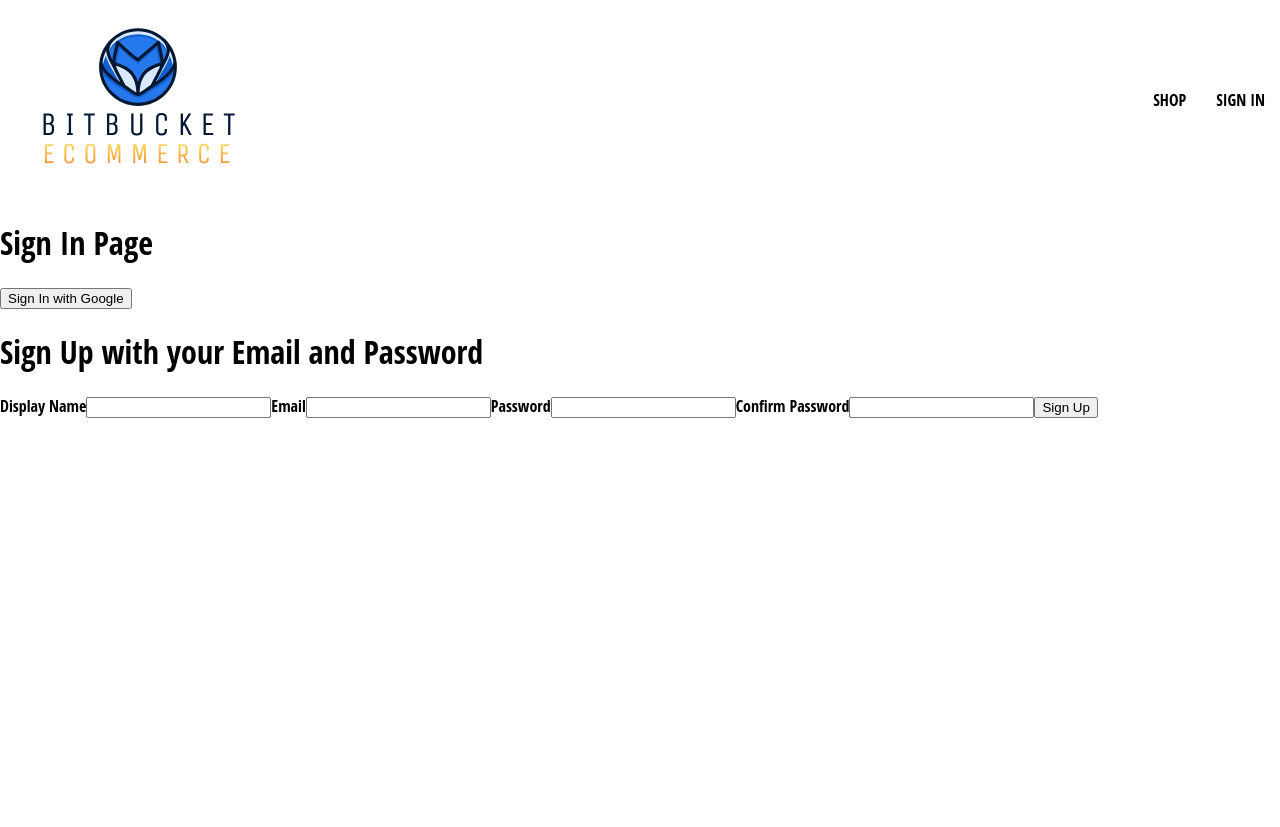
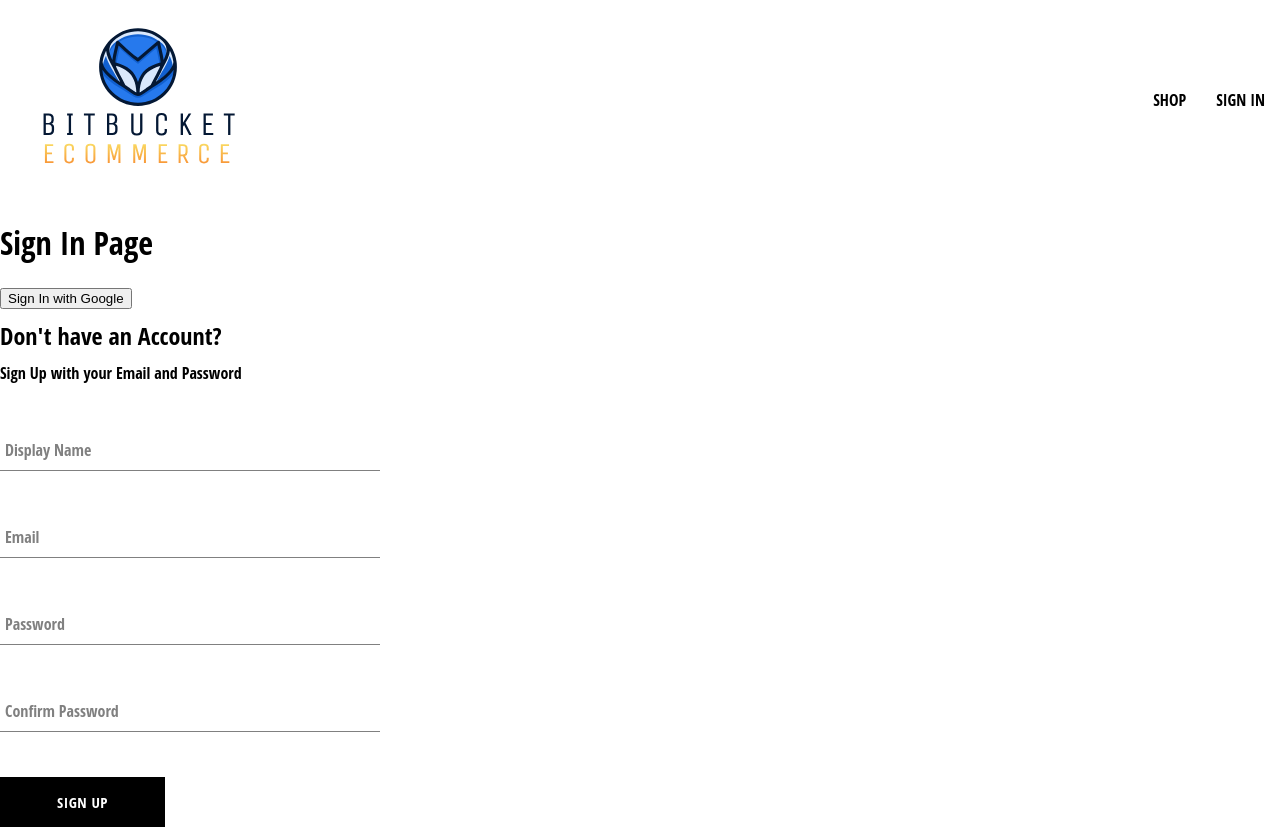
Before and after one commit to CameronWood23/personal-project, a React (Create React App) app: page /sign-in in a window 1280 px wide. Before the commit the page ends 800 px from the top, so only its background shows below. Built offline with nearby package versions, Linux system fonts and the light colour scheme.

Commit message:
Button, Form Input components

```diff
--- /dev/null
+++ b/src/components/atoms/button/Button.jsx
@@ -0,0 +1,19 @@
+import "./button.styles.scss"
+
+const BUTTON_TYPE_CLASSES = {
+  google: "google-sign-in",
+  inverted: "inverted",
+}
+
+const Button = ({ children, buttonType, ...otherProps }) => {
+  return (
+    <button
+      className={`button-container ${BUTTON_TYPE_CLASSES[buttonType]}`}
+      {...otherProps}
+    >
+      {children}
+    </button>
+  )
+}
+
+export default Button
--- /dev/null
+++ b/src/components/atoms/button/button.styles.scss
@@ -0,0 +1,46 @@
+.button-container {
+  min-width: 165px;
+  width: auto;
+  height: 50px;
+  letter-spacing: 0.5px;
+  line-height: 50px;
+  padding: 0 35px 0 35px;
+  font-size: 15px;
+  background-color: black;
+  color: white;
+  text-transform: uppercase;
+  font-family: "Open Sans Condensed";
+  font-weight: bolder;
+  border: none;
+  cursor: pointer;
+  display: flex;
+  justify-content: center;
+
+  &:hover {
+    background-color: white;
+    color: black;
+    border: 1px solid black;
+  }
+
+  &.google-sign-in {
+    background-color: #4285f4;
+    color: white;
+
+    &:hover {
+      background-color: #357ae8;
+      border: none;
+    }
+  }
+
+  &.inverted {
+    background-color: white;
+    color: black;
+    border: 1px solid black;
+
+    &:hover {
+      background-color: black;
+      color: white;
+      border: none;
+    }
+  }
+}
--- /dev/null
+++ b/src/components/molecules/formInput/FormInput.jsx
@@ -0,0 +1,20 @@
+import "./form-input.styles.scss"
+
+const FormInput = ({ label, ...otherProps }) => {
+  return (
+    <div className="group">
+      <input className="form-input" {...otherProps} />
+      {label && (
+        <label
+          className={`${
+            otherProps.value.length ? "shrink" : ""
+          } form-input-label`}
+        >
+          {label}
+        </label>
+      )}
+    </div>
+  )
+}
+
+export default FormInput
--- /dev/null
+++ b/src/components/molecules/formInput/form-input.styles.scss
@@ -0,0 +1,54 @@
+$sub-color: grey;
+$main-color: black;
+
+@mixin shrinkLabel {
+  top: -14px;
+  font-size: 12px;
+  color: $main-color;
+}
+
+.group {
+  position: relative;
+  margin: 45px 0;
+
+  .form-input {
+    background: none;
+    background-color: white;
+    color: $sub-color;
+    font-size: 18px;
+    padding: 10px 10px 10px 5px;
+    display: block;
+    width: 100%;
+    border: none;
+    border-radius: 0;
+    border-bottom: 1px solid $sub-color;
+    margin: 25px 0;
+
+    &:focus {
+      outline: none;
+    }
+
+    &:focus ~ .form-input-label {
+      @include shrinkLabel();
+    }
+  }
+
+  input[type="password"] {
+    letter-spacing: 0.3em;
+  }
+
+  .form-input-label {
+    color: $sub-color;
+    font-size: 16px;
+    font-weight: normal;
+    position: absolute;
+    pointer-events: none;
+    left: 5px;
+    top: 10px;
+    transition: 300ms ease all;
+
+    &.shrink {
+      @include shrinkLabel();
+    }
+  }
+}
--- a/src/components/molecules/signUpForm/SignUpForm.jsx
+++ b/src/components/organisms/signUpForm/SignUpForm.jsx
@@ -1,8 +1,11 @@
 import { useState } from "react"
+import FormInput from "../../molecules/formInput/FormInput"
+import Button from "../../atoms/button/Button"
 import {
   createAuthUserWithEmailAndPassword,
   createUserDocumentFromAuth,
 } from "../../../utils/firebase/FirebaseUtils"
+import "./sign-up-form.styles.scss"
 
 const defaultFormFields = {
   displayName: "",
@@ -43,19 +46,20 @@
   }
 
   return (
-    <div>
-      <h1>Sign Up with your Email and Password</h1>
+    <div className="sign-up-container">
+      <h2>Don't have an Account?</h2>
+      <span>Sign Up with your Email and Password</span>
       <form onSubmit={handleSubmit}>
-        <label>Display Name</label>
-        <input
+        <FormInput
+          label="Display Name"
           type="text"
           required
           onChange={handleChange}
           name="displayName"
           value={displayName}
         />
-        <label>Email</label>
-        <input
+        <FormInput
+          label="Email"
           type="email"
           required
           onChange={handleChange}
@@ -63,8 +67,8 @@
           value={email}
         />
 
-        <label>Password</label>
-        <input
+        <FormInput
+          label="Password"
           type="password"
           required
           onChange={handleChange}
@@ -72,16 +76,15 @@
           value={password}
         />
 
-        <label>Confirm Password</label>
-        <input
+        <FormInput
+          label="Confirm Password"
           type="password"
           required
           onChange={handleChange}
           name="confirmPassword"
           value={confirmPassword}
         />
-
-        <button type="submit">Sign Up</button>
+        <Button type="submit">Sign Up</Button>
       </form>
     </div>
   )
--- /dev/null
+++ b/src/components/organisms/signUpForm/sign-up-form.styles.scss
@@ -0,0 +1,9 @@
+.sign-up-container {
+  display: flex;
+  flex-direction: column;
+  width: 380px;
+
+  h2 {
+    margin: 10px 0;
+  }
+}
--- a/src/components/screens/signInScreen/SignInScreen.jsx
+++ b/src/components/screens/signInScreen/SignInScreen.jsx
@@ -3,7 +3,7 @@
   signInWithGooglePopup,
 } from "../../../utils/firebase/FirebaseUtils"
 
-import SignUpForm from "../../molecules/signUpForm/SignUpForm"
+import SignUpForm from "../../organisms/signUpForm/SignUpForm"
 
 const SignIn = () => {
   const logGoogleUser = async () => {
```
